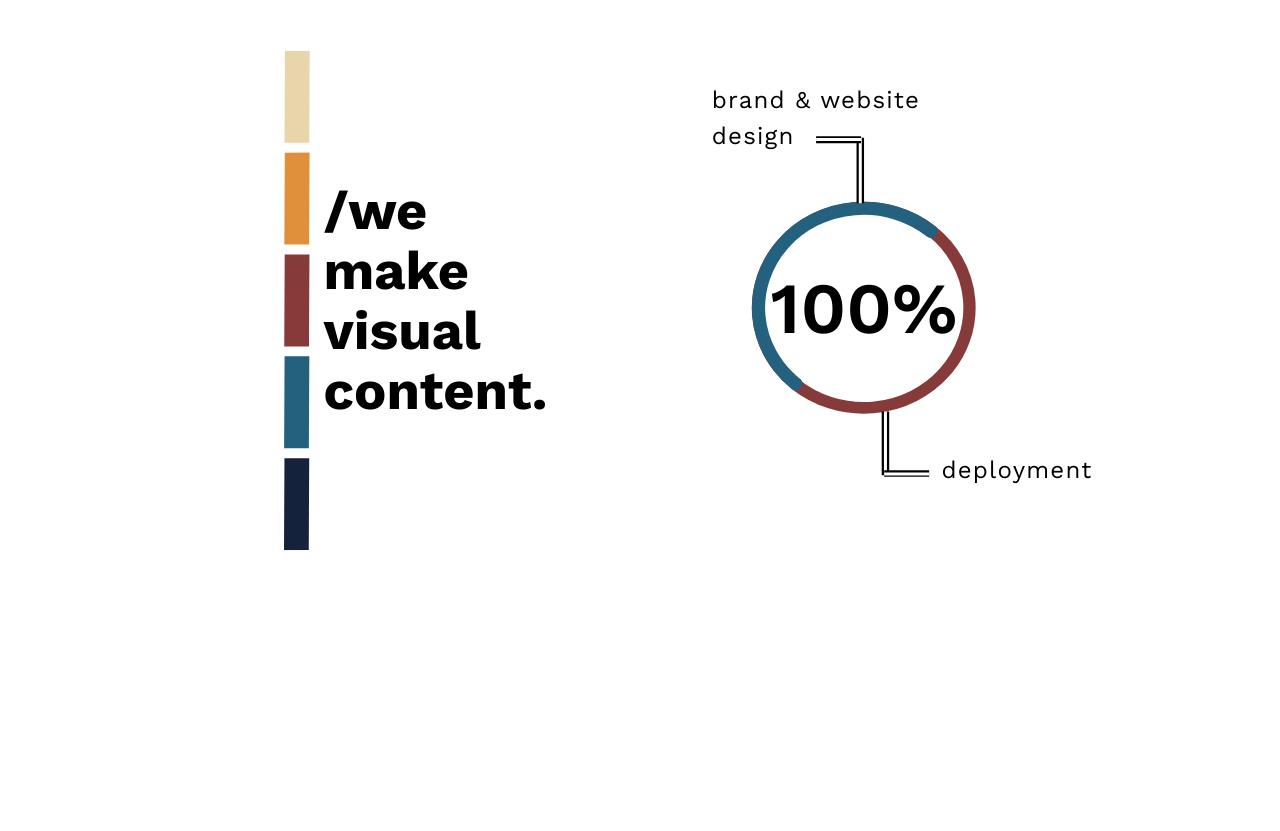
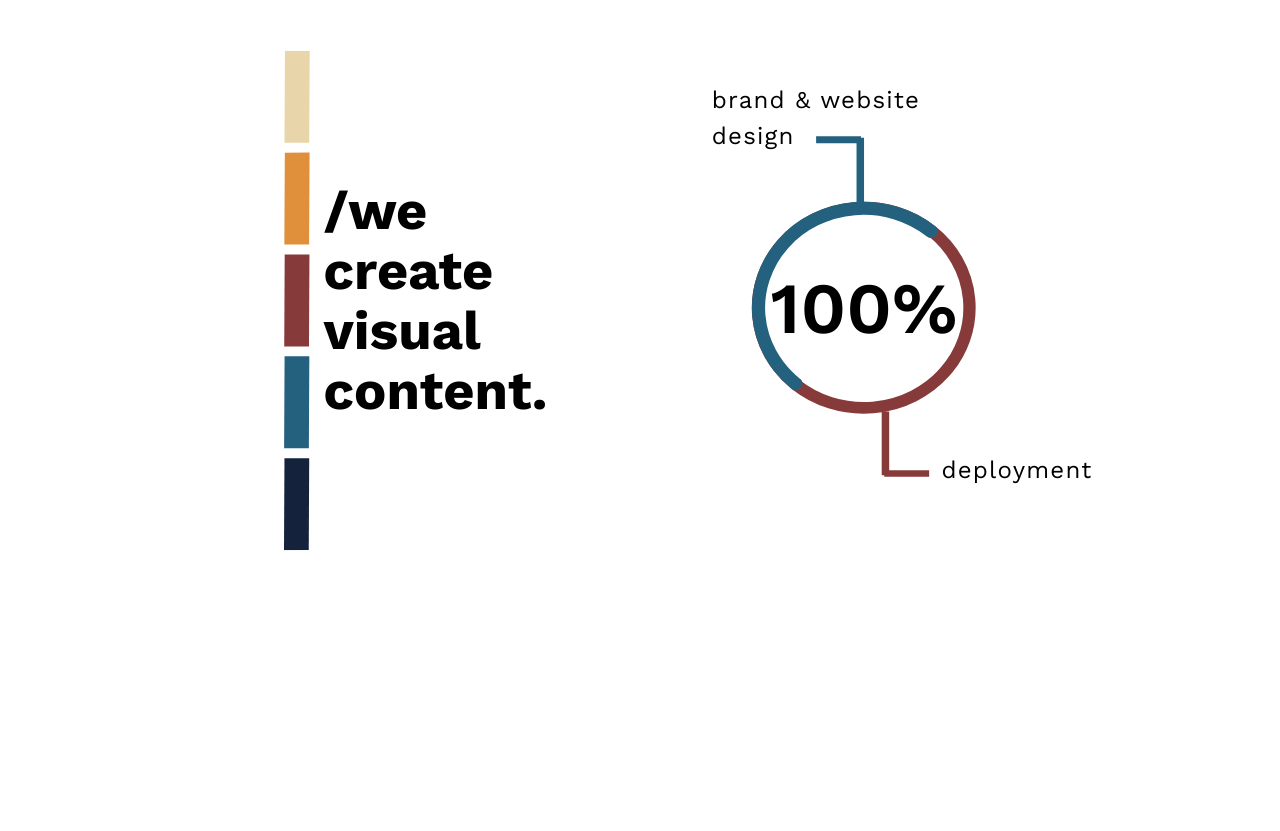
Before and after one commit to tdelgio/funksion, a Gatsby site: page / in a window 1280 px wide. Shown: the part 900-1731 px from the top of the page. Built offline with nearby package versions, Linux system fonts and the light colour scheme; Gatsby itself is replaced by a stand-in of ours.

Commit message:
change colors svg

```diff
--- a/src/components/sections/create.js
+++ b/src/components/sections/create.js
@@ -102,52 +102,29 @@ const Create = props => {
                 y1="44.6219"
                 x2="97.5239"
                 y2="0.956879"
-                stroke="black"
+                stroke="#24617F"
                 stroke-width="5"
               />
-              <line
-                x1="97.5239"
-                y1="44.6219"
-                x2="97.5239"
-                y2="0.956879"
-                stroke="white"
-                stroke-width="2"
-              />
+
               <line
                 x1="114.297"
                 y1="226"
                 x2="114.297"
                 y2="183.455"
-                stroke="black"
+                stroke="#873A3A"
                 stroke-width="5"
               />
-              <line
-                x1="114.297"
-                y1="226"
-                x2="114.297"
-                y2="183.455"
-                stroke="white"
-                stroke-width="2"
-              />
+
               <path
                 d="M68.0789 2.12732L98.028 2.128"
-                stroke="black"
+                stroke="#24617F"
                 stroke-width="5"
               />
-              <path
-                d="M68.0789 2.12752L98.028 2.128"
-                stroke="white"
-                stroke-width="2"
-              />
+
               <path
                 d="M113.484 225.159L143.433 225.159"
-                stroke="black"
+                stroke="#873A3A"
                 stroke-width="5"
-              />
-              <path
-                d="M113.484 225.159L143.433 225.159"
-                stroke="white"
-                stroke-width="2"
               />
             </svg>
           </div>
--- a/src/data.js
+++ b/src/data.js
@@ -8,7 +8,7 @@ export const data = {
   },
   create: {
     title1: "/we",
-    title2: "make",
+    title2: "create",
     title3: "visual",
     title4: "content.",
     text1: "brand & website ",
```
